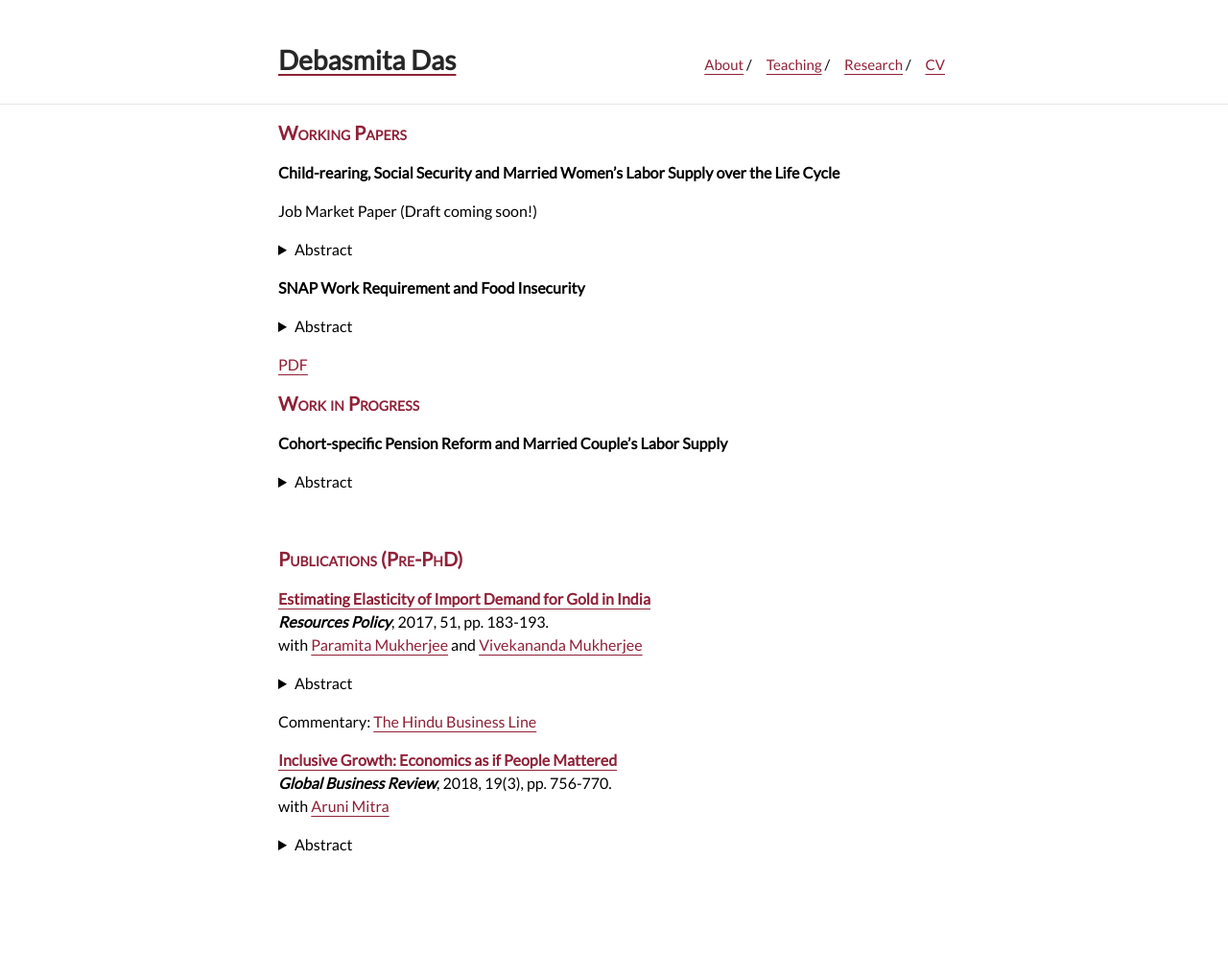
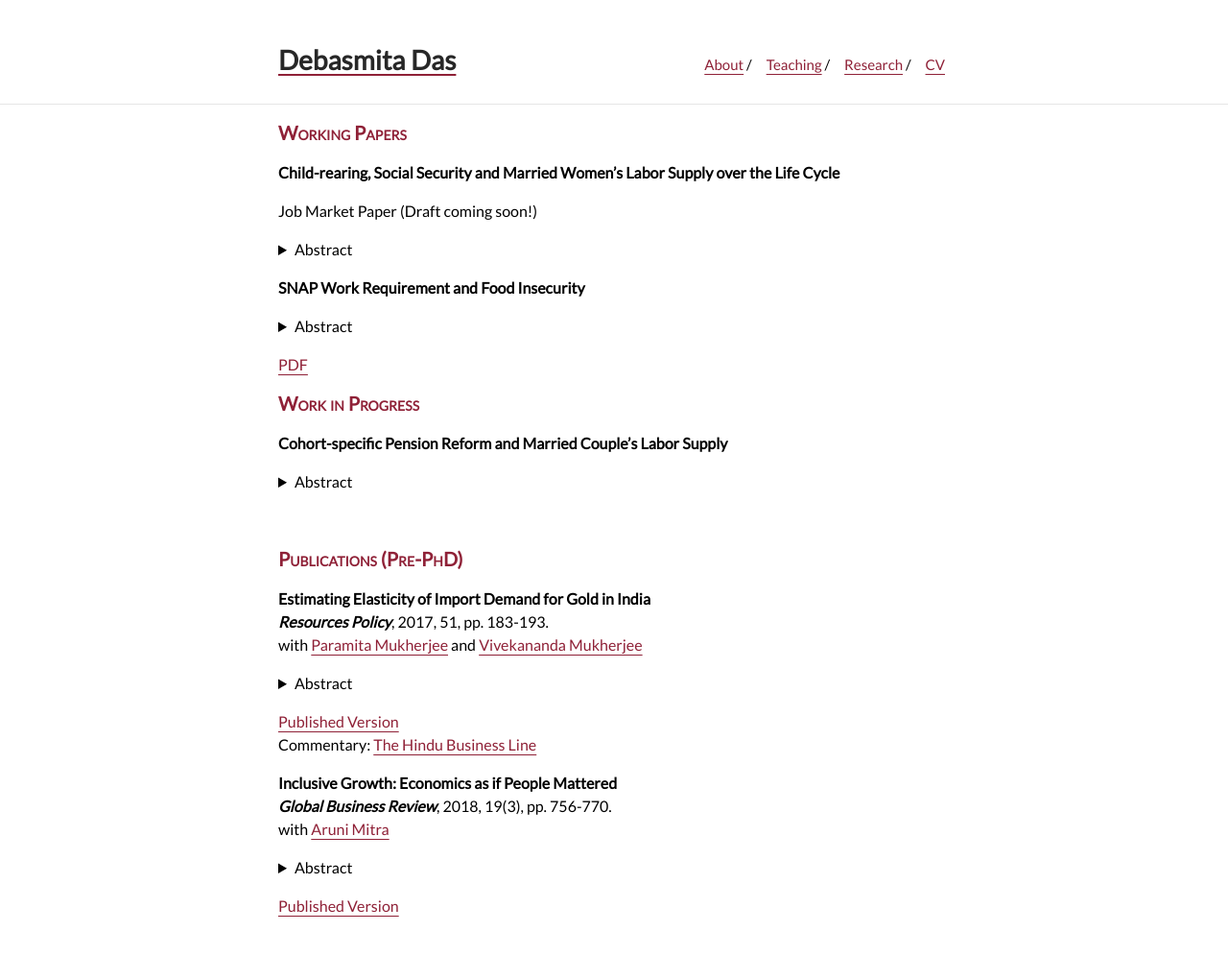
Before and after one commit to debasmita-das-econ/debasmita-das-econ.github.io, a Jekyll site: the page built from research.md, in a window 1280 px wide. Shown: the whole page at 96% size. Built offline with Jekyll 4.4.1, drawn with Linux system fonts in a browser that asks for light colours; a style sheet for code colours, icons or effects is not loaded; before the commit the page ends 956 px from its top, so only the background shows below that.

Commit message:
Update research.md

```diff
--- a/research.md
+++ b/research.md
@@ -30,7 +30,7 @@ In this paper, I examine the effect of Supplemental Nutrition Assistance Program
     </p>
 </details>
 
-[PDF](http://debasmita-das-econ.github.io/resources/Das_2021_SNAP_wr.pdf)
+[PDF](http://debasmita-das-econ.github.io/resources/Das_snap_wr_draft_2021.pdf)
 <br>
 
 <!-- ### Work in Progress -->
@@ -51,7 +51,7 @@ Retirement decisions of married couples are often jointly planned. In this paper
 <span style="color: #8F2137; font-size:20px; font-variant: small-caps;">**Publications (Pre-PhD)**</span>
 
 <!-- Gold import elasticity paper -->
-**[Estimating Elasticity of Import Demand for Gold in India](https://www.sciencedirect.com/science/article/abs/pii/S0301420716302410?via%3Dihub)**    <br>
+**Estimating Elasticity of Import Demand for Gold in India**    <br>
 ***Resources Policy***, 2017, 51, pp. 183-193.  <br>
 with [Paramita Mukherjee](https://scholar.google.com/citations?user=yRGxyWkAAAAJ&hl=en) and [Vivekananda Mukherjee](https://scholar.google.com/citations?user=_TjZF80AAAAJ&hl=en)
 
@@ -61,11 +61,11 @@ with [Paramita Mukherjee](https://scholar.google.com/citations?user=yRGxyWkAAAAJ
 In India, rising demand for gold had an adverse impact on the country's current account balance, and the attempts to curb gold import demand often failed in the recent past. In this paper, we empirically investigate the reasons for such failures by analyzing the possibility of habit formation and inventory adjustment effects in determining the dynamics of gold import demand in India. Using three dynamic demand models based on distributed lag specifications, we estimate the price and income elasticities of different forms of physical gold imports, viz. non-monetary powder form of gold, other non-monetary semi-manufactured forms of gold, and other non-monetary unwrought forms of gold. Based on monthly gold import data, we find that Indian consumers care about variation in gold prices, silver prices, gold import expenditures, and long-term bond yield in the short-run, but they exhibit demand persistence in the long run. Different sensitivity of different forms of gold import suggests that an aggregate demand analysis fails to capture the non-symmetric mechanisms operating on different components of gold import demand in India.
   </p>
 </details>
-
-Commentary: [The Hindu Business Line](https://www.thehindubusinessline.com/opinion/no-golden-rule/article8586212.ece)
+[Published Version](https://www.sciencedirect.com/science/article/abs/pii/S0301420716302410?via%3Dihub) <br>
+Commentary: [The Hindu Business Line](https://www.thehindubusinessline.com/opinion/no-golden-rule/article8586212.ece) <br>
 
 <!-- Inclusive Growth Index Paper -->
-**[Inclusive Growth: Economics as if People Mattered](https://doi.org/10.1177/0972150917713840)** <br>
+**Inclusive Growth: Economics as if People Mattered** <br>
 ***Global Business Review***, 2018, 19(3), pp. 756-770. <br>
 with [Aruni Mitra](https://arunimitra.com/)
 
@@ -75,6 +75,7 @@ with [Aruni Mitra](https://arunimitra.com/)
 	In this study, we provide a holistic working definition of inclusive growth, unlike previous definitions that come under the shadow of pro-poor growth or inequality reduction. We measure inclusive growth through a newly proposed index, named the Inclusive Growth Index (IGI), based on 24 developmental indicator variables (categorized into expansion, sustainability, equity in access, and efficiency of economic activities and institutions) as its components. We have employed two kinds of weighting schemes in constructing the index: an ad hoc weighting scheme and a weighting scheme based on principal component analysis (PCA), performed differently on variables under each dimension. We calculated the IGI values for 16 Asian countries and ranked the countries according to their respective inclusive growth achievements. By comparing the IGI values with the Human Development Index (HDI) values, our findings uncover how the HDI values can be misleading in measuring the development performance of a country and how the IGI can identify income-based as well as non-income based aspects of well-being.
   </p>
 </details>
+[Published Version](https://doi.org/10.1177/0972150917713840)
 
 
 
```
